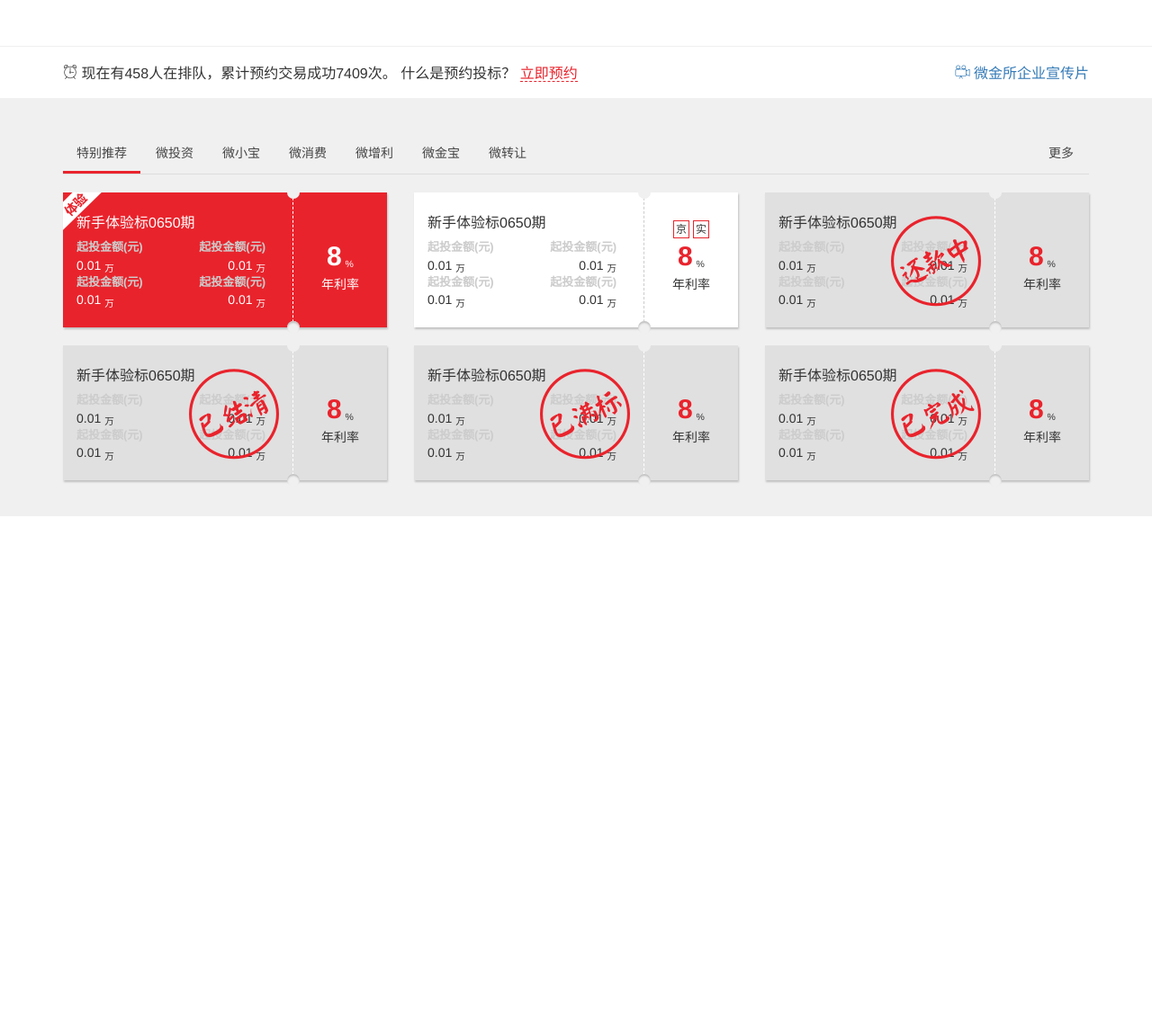
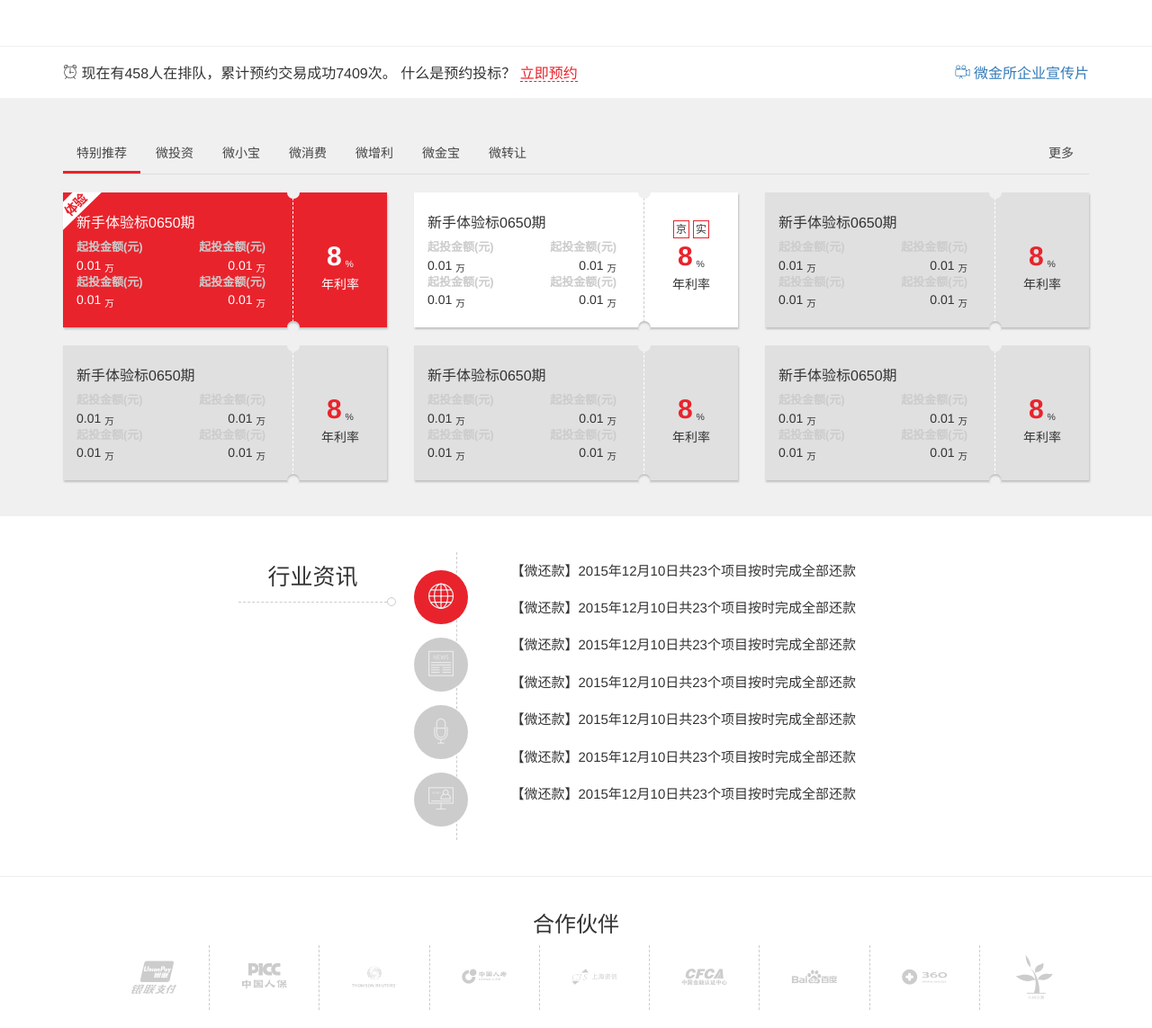
Before and after one commit to onezens/HtmlCSSJavaScriptPractiseRepo, a PHP site: page / in a window 1280 px wide. Shown: the part 723-1866 px from the top of the page at 90% size. Before the commit the page ends 1297 px from the top, so only its background shows below. Run offline with PHP 8.4, Linux system fonts and the light colour scheme; some web fonts are replaced.

Commit message:
react layout finished

```diff
--- a/Project/weijinsuo/css/main.css
+++ b/Project/weijinsuo/css/main.css
@@ -1,6 +1,11 @@
 body {
     font-family: "Helvetica Neue", Helvetica, Microsoft Yahei, Hiragino Sans GB, WenQuanYi Micro Hei, sans-serif;
 }
+
+.cl {
+    clear:both;
+}
+
 
 /**
  *  顶部样式
@@ -298,12 +303,226 @@
 }
 
 
+/**
+ * 新闻
+ */
+
+#news {
+    padding: 40px 0;
+    border-bottom: 1px solid #f0f0f0;
+}
+
+.news-title {
+    font-size: 25px;
+    text-align: center;
+    position: relative;
+    border-bottom: 1px dashed #CCCCCC;
+    padding: 10px;
+}
+
+.news-title::after {
+    content: '';
+    position: absolute;
+    border: 1px solid #CCCCCC;
+    border-radius: 5px;
+    width: 10px;
+    height: 10px;
+    /*background-color: orange;*/
+    right: -10px;
+    bottom: -5px;
+}
+
+#news .nav-tabs {
+    padding-top: 20px;
+}
+
+#news .nav-tabs li {
+    margin-bottom: 15px;
+}
+
+#news .nav-tabs li.active a {
+    border: 0px;
+
+}
+
+#news .nav-tabs li.active a:hover {
+    border: 0px;
+}
+
+#news .nav-tabs > li > a:hover {
+    border: 0px;
+}
+#news .nav-tabs > li > a {
+    border: 0px;
+    width: 60px;
+    height: 60px;
+    background-color: #CCCCCC;
+    border-radius: 30px;
+    color: whitesmoke;
+}
+
+#news .line {
+    position: absolute;
+    width: 1px;
+    height: 100%;
+    background-color: 1px;
+    top: 0px;
+    right: 35px;
+    border-left: 1px dashed #CCCCCC;
+}
+
+#news .nav-tabs {
+    border: 0px;
+}
+
+#news .nav-tabs a {
+    text-align: center;
+    padding: 25%;
+}
+
+#news .nav-tabs li.active a, #news .nav-tabs li a:hover{
+    background-color: #E9232C;
+}
+
+
+#news .tab-content ul {
+    list-style: none;
+    padding: 0px;
+}
+
+#news .tab-content li {
+    padding: 10px;
+    font-size: 15px;
+}
+
+.icon-news01:before {
+    content: "\e90e";
+    font-size: 28px;
+    color: #EAEAEA;
+}
+
+.icon-news02:before {
+    content: "\e90f";
+    font-size: 28px;
+    color: #EAEAEA;
+}
+
+.icon-news03:before {
+    content: "\e910";
+    font-size: 28px;
+    color: #EAEAEA;
+}
+
+.icon-news04:before {
+    content: "\e911";
+    font-size: 28px;
+    color: #EAEAEA;
+}
 
 
 
+/**
+ * 合作伙伴
+ */
 
-.cl {
-    clear:both;
+#partner {
+    padding: 20px;
+}
+
+
+.partner-list ul > li > a {
+    font-family: weijinsuo;
+    color: #CCCCCC;
+    font-size: 50px;
+}
+
+.partner-list ul {
+    list-style: none;
+}
+
+.partner-list ul li {
+    float: left;
+    padding: 10px;
+    width: calc(100% / 9);
+}
+.partner-list ul li a:hover {
+    text-decoration: none;
+}
+.partner-list ul li+li{
+    border-left: 1px dashed #CCCCCC;
+}
+
+
+.icon-uniE930:hover {
+    color: #df3232;
+}
+
+.icon-uniE930:before {
+    content: "\e946";
+}
+
+.icon-uniE92F:hover {
+    color: #e8380d;
+}
+
+.icon-uniE92F:before {
+    content: "\e92f";
+}
+
+.icon-uniE92E:hover {
+    color: #ed6f00;
+}
+
+.icon-uniE92E:before {
+    content: "\e92e";
+}
+
+.icon-uniE92A:hover {
+    color: #159f69;
+}
+
+.icon-uniE92A:before {
+    content: "\e92a";
+}
+
+.icon-uniE929:hover {
+    color: #07569e;
+}
+
+.icon-uniE929:before {
+    content: "\e929";
+}
+
+.icon-uniE931:hover {
+    color: #004098;
+}
+
+.icon-uniE931:before {
+    content: "\e931";
+}
+
+.icon-uniE92C:hover {
+    color: #d32019;
+}
+
+.icon-uniE92C:before {
+    content: "\e92c";
+}
+
+.icon-uniE92B:hover {
+    color: #3eac4a;
+}
+
+.icon-uniE92B:before {
+    content: "\e92b";
+}
+
+.icon-uniE92D:hover {
+    color: #2bb289;
+}
+
+.icon-uniE92D:before {
+    content: "\e92d";
 }
 
 /**
--- a/Project/weijinsuo/index.html
+++ b/Project/weijinsuo/index.html
@@ -224,7 +224,7 @@
 
         <!-- Tab panes -->
         <div class="tab-content">
-            <div role="tabpanel" class="tab-pane " id="tab_1">
+            <div role="tabpanel" class="tab-pane fade active in" id="tab_1">
                 <div class="row">
                     <div class="col-xs-12 col-md-6 col-lg-4">
                         <div class="product">
@@ -490,7 +490,7 @@
                     </div>
                 </div>
             </div>
-            <div role="tabpanel" class="tab-pane" id="tab_2">
+            <div role="tabpanel" class="tab-pane fade" id="tab_2">
                 <div class="row">
                     <div class="col-xs-12 col-md-6 col-lg-4">
                         <div class="product">
@@ -756,7 +756,7 @@
                     </div>
                 </div>
             </div>
-            <div role="tabpanel" class="tab-pane active" id="tab_3">
+            <div role="tabpanel" class="tab-pane fade" id="tab_3">
                 <div class="row">
                     <div class="col-xs-12 col-md-6 col-lg-4">
                         <div class="product">
@@ -1022,7 +1022,7 @@
                     </div>
                 </div>
             </div>
-            <div role="tabpanel" class="tab-pane" id="tab_4">
+            <div role="tabpanel" class="tab-pane fade" id="tab_4">
                 <div class="row">
                     <div class="col-xs-12 col-md-6 col-lg-4">
                         <div class="product">
@@ -1288,7 +1288,7 @@
                     </div>
                 </div>
             </div>
-            <div role="tabpanel" class="tab-pane" id="tab_5">
+            <div role="tabpanel" class="tab-pane fade" id="tab_5">
                 <div class="row">
                     <div class="col-xs-12 col-md-6 col-lg-4">
                         <div class="product">
@@ -1554,7 +1554,7 @@
                     </div>
                 </div>
             </div>
-            <div role="tabpanel" class="tab-pane" id="tab_6">
+            <div role="tabpanel" class="tab-pane fade" id="tab_6">
                 <div class="row">
                     <div class="col-xs-12 col-md-6 col-lg-4">
                         <div class="product">
@@ -1820,7 +1820,7 @@
                     </div>
                 </div>
             </div>
-            <div role="tabpanel" class="tab-pane" id="tab_7">
+            <div role="tabpanel" class="tab-pane fade" id="tab_7">
                 <div class="row">
                     <div class="col-xs-12 col-md-6 col-lg-4">
                         <div class="product">
@@ -2090,9 +2090,104 @@
     </div>
 </section>
 <!--新闻-->
-<section id="news"></section>
+<section id="news">
+    <div class="container">
+        <div class="row">
+            <div class="col-md-offset-2 col-md-2">
+                <div class="news-title">
+                    行业资讯
+                </div>
+            </div>
+            <div class="col-md-1">
+                <div class="line hidden-xs hidden-sm"></div>
+                <!-- Nav tabs -->
+                <ul class="nav nav-tabs" role="tablist">
+                    <li role="presentation" class="active"><a href="#home" aria-controls="home" role="tab" data-toggle="tab">
+                        <i class="icon-news01"></i>
+                    </a></li>
+                    <li role="presentation"><a href="#profile" aria-controls="profile" role="tab" data-toggle="tab">
+                        <i class="icon-news02"></i>
+                    </a></li>
+                    <li role="presentation"><a href="#messages" aria-controls="messages" role="tab" data-toggle="tab">
+                        <i class="icon-news03"></i>
+                    </a></li>
+                    <li role="presentation"><a href="#settings" aria-controls="settings" role="tab" data-toggle="tab">
+                        <i class="icon-news04"></i>
+                    </a></li>
+                </ul>
+
+            </div>
+            <div class="col-md-7">
+                <!-- Tab panes -->
+                <div class="tab-content">
+                    <div role="tabpanel" class="tab-pane fade active in" id="home">
+                        <ul>
+                            <li>【微还款】2015年12月10日共23个项目按时完成全部还款</li>
+                            <li>【微还款】2015年12月10日共23个项目按时完成全部还款</li>
+                            <li>【微还款】2015年12月10日共23个项目按时完成全部还款</li>
+                            <li>【微还款】2015年12月10日共23个项目按时完成全部还款</li>
+                            <li>【微还款】2015年12月10日共23个项目按时完成全部还款</li>
+                            <li>【微还款】2015年12月10日共23个项目按时完成全部还款</li>
+                            <li>【微还款】2015年12月10日共23个项目按时完成全部还款</li>
+                        </ul>
+                    </div>
+                    <div role="tabpanel" class="tab-pane fade" id="profile">
+                        <ul>
+                            <li>【微还款】2015年12月10日共23个项目按时完成全部还款</li>
+                            <li>【微还款】2015年12月10日共23个项目按时完成全部还款</li>
+                            <li>【微还款】2015年12月10日共23个项目按时完成全部还款</li>
+                            <li>【微还款】2015年12月10日共23个项目按时完成全部还款</li>
+                            <li>【微还款】2015年12月10日共23个项目按时完成全部还款</li>
+                            <li>【微还款】2015年12月10日共23个项目按时完成全部还款</li>
+                            <li>【微还款】2015年12月10日共23个项目按时完成全部还款</li>
+                        </ul>
+                    </div>
+                    <div role="tabpanel" class="tab-pane fade" id="messages">
+                        <ul>
+                            <li>【微还款】2015年12月10日共23个项目按时完成全部还款</li>
+                            <li>【微还款】2015年12月10日共23个项目按时完成全部还款</li>
+                            <li>【微还款】2015年12月10日共23个项目按时完成全部还款</li>
+                            <li>【微还款】2015年12月10日共23个项目按时完成全部还款</li>
+                            <li>【微还款】2015年12月10日共23个项目按时完成全部还款</li>
+                            <li>【微还款】2015年12月10日共23个项目按时完成全部还款</li>
+                            <li>【微还款】2015年12月10日共23个项目按时完成全部还款</li>
+                        </ul>
+                    </div>
+                    <div role="tabpanel" class="tab-pane fade" id="settings">
+                        <ul>
+                            <li>【微还款】2015年12月10日共23个项目按时完成全部还款</li>
+                            <li>【微还款】2015年12月10日共23个项目按时完成全部还款</li>
+                            <li>【微还款】2015年12月10日共23个项目按时完成全部还款</li>
+                            <li>【微还款】2015年12月10日共23个项目按时完成全部还款</li>
+                            <li>【微还款】2015年12月10日共23个项目按时完成全部还款</li>
+                            <li>【微还款】2015年12月10日共23个项目按时完成全部还款</li>
+                            <li>【微还款】2015年12月10日共23个项目按时完成全部还款</li>
+                        </ul>
+                    </div>
+                </div>
+            </div>
+        </div>
+    </div>
+</section>
 <!--合作伙伴-->
-<section id="partner"></section>
+<section id="partner">
+    <div class="container hidden-xs">
+        <h3 class="text-center">合作伙伴</h3>
+        <div class="text-center partner-list">
+            <ul>
+                <li><a href="" class="icon-uniE930"></a></li>
+                <li><a href="" class="icon-uniE92F"></a></li>
+                <li><a href="" class="icon-uniE92E"></a></li>
+                <li><a href="" class="icon-uniE92A"></a></li>
+                <li><a href="" class="icon-uniE929"></a></li>
+                <li><a href="" class="icon-uniE931"></a></li>
+                <li><a href="" class="icon-uniE92C"></a></li>
+                <li><a href="" class="icon-uniE92B"></a></li>
+                <li><a href="" class="icon-uniE92D"></a></li>
+            </ul>
+        </div>
+    </div>
+</section>
 <!--底部区域-->
 <footer></footer>
 <script src="lib/jquery/jquery.min.js"></script>
```
